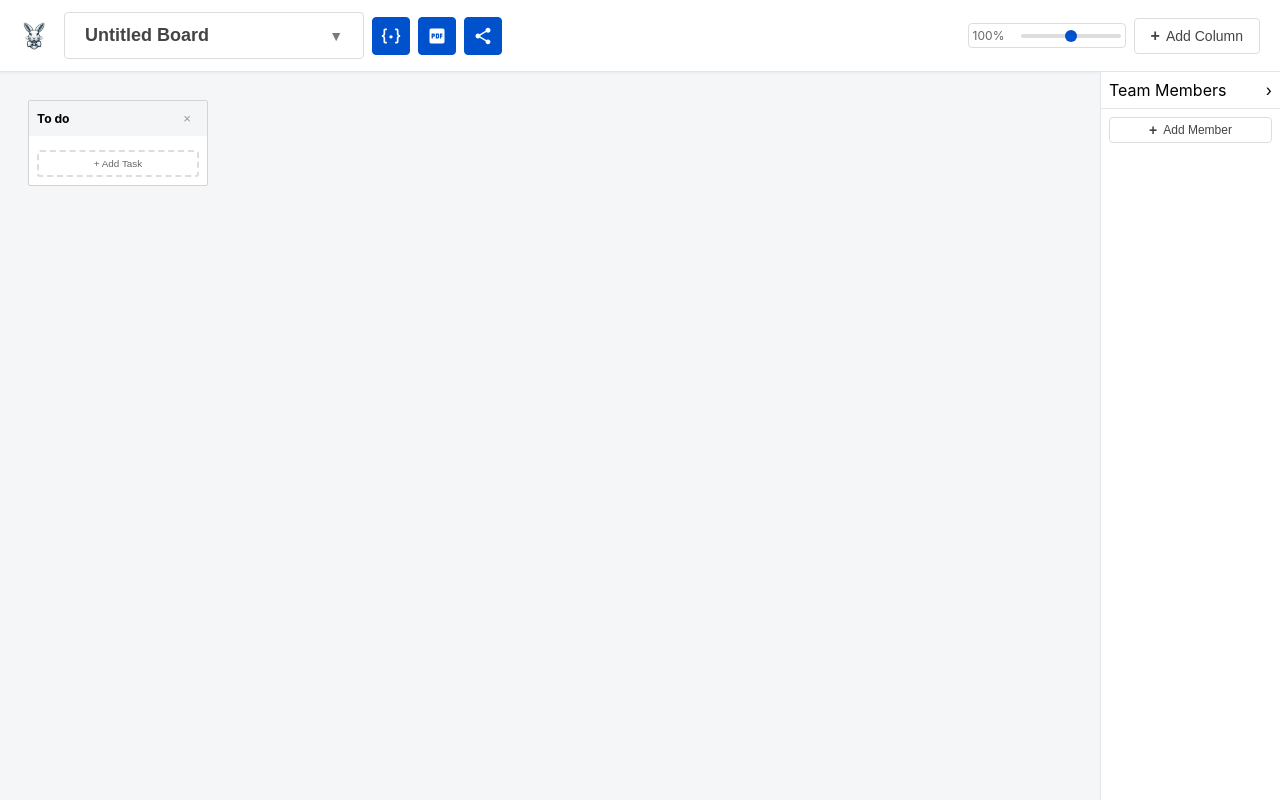
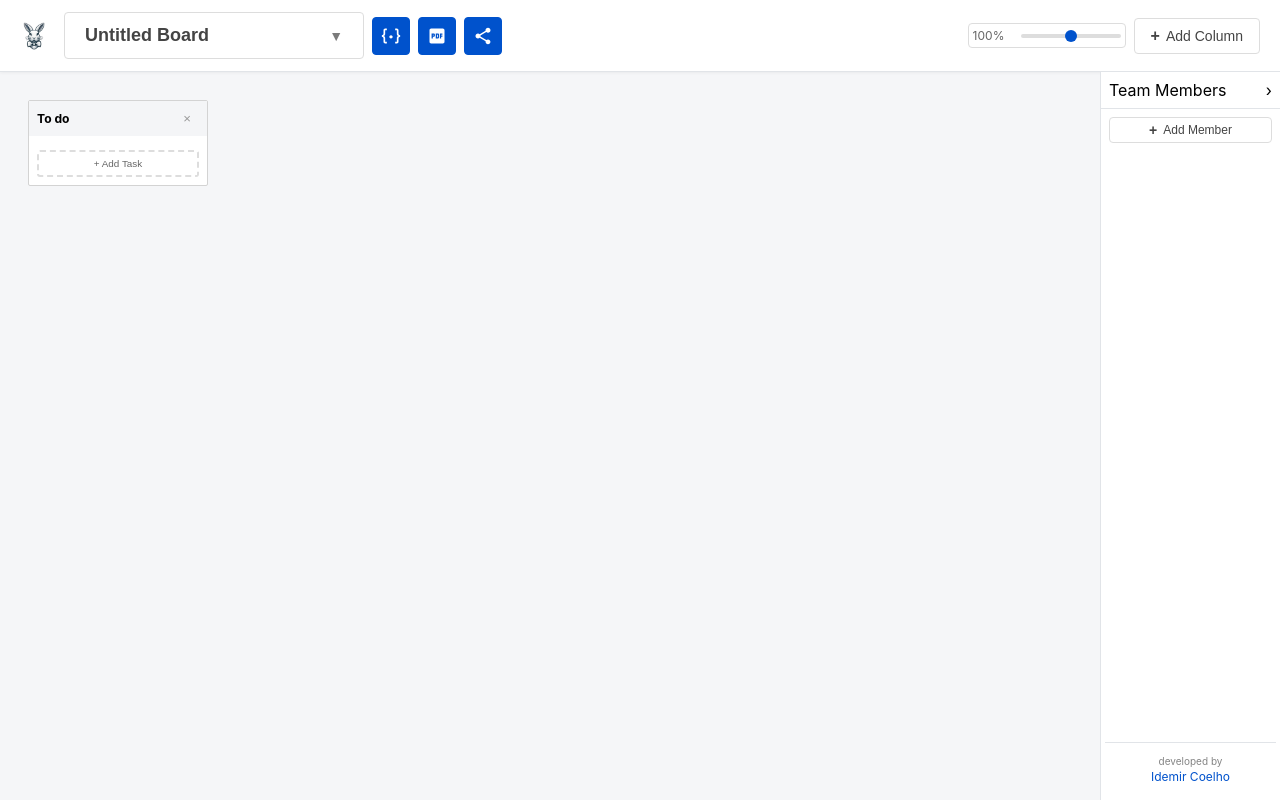
Before and after one commit to NinoCoelho/rabbit-task, a React (Vite) app: page / in a window 1280 px wide. Built offline with nearby package versions, Linux system fonts and the light colour scheme.

Commit message:
added about

```diff
--- a/src/App.jsx
+++ b/src/App.jsx
@@ -13,6 +13,7 @@ import TeamMember from './components/TeamMember';
 import AddMemberDialog from './components/AddMemberDialog';
 import AppIcon from './components/AppIcon';
 import { encodeBoard, getBoardFromUrl } from './utils/urlUtils';
+import AboutBox from './components/AboutBox';
 
 const Container = styled.div`
   height: 100vh;
@@ -146,6 +147,7 @@ const RightPanel = styled.div.attrs({ className: 'team-panel' })`
   display: flex;
   flex-direction: column;
   overflow: hidden;
+  height: 100%;
 `;
 
 const TeamPanelHeader = styled.div`
@@ -164,6 +166,9 @@ const TeamPanelHeader = styled.div`
 const TeamList = styled.div`
   padding: 4px;
   overflow-y: auto;
+  flex: 1;
+  display: flex;
+  flex-direction: column;
 `;
 
 const TeamMemberItem = styled.div`
@@ -1045,6 +1050,8 @@ function App() {
                   <AddMemberButton onClick={() => setIsAddMemberDialogOpen(true)}>
                     <span>+</span> Add Member
                   </AddMemberButton>
+
+                  <AboutBox />
                 </TeamList>
               )}
             </RightPanel>
--- /dev/null
+++ b/src/components/AboutBox.jsx
@@ -0,0 +1,43 @@
+import React from 'react';
+import styled from 'styled-components';
+
+const AboutContainer = styled.div`
+  margin-top: auto;
+  padding: 12px;
+  border-top: 1px solid #e1e4e8;
+  font-size: 11px;
+  color: #666;
+  text-align: center;
+`;
+
+const DeveloperLabel = styled.div`
+  font-size: 10px;
+  opacity: 0.8;
+`;
+
+const DeveloperName = styled.a`
+  color: #0052cc;
+  text-decoration: none;
+  display: block;
+  margin-top: 2px;
+  font-size: 12px;
+
+  &:hover {
+    text-decoration: underline;
+  }
+`;
+
+const AboutBox = () => (
+  <AboutContainer>
+    <DeveloperLabel>developed by</DeveloperLabel>
+    <DeveloperName
+      href="https://www.linkedin.com/in/idemir/"
+      target="_blank"
+      rel="noopener noreferrer"
+    >
+      Idemir Coelho
+    </DeveloperName>
+  </AboutContainer>
+);
+
+export default AboutBox;
```
